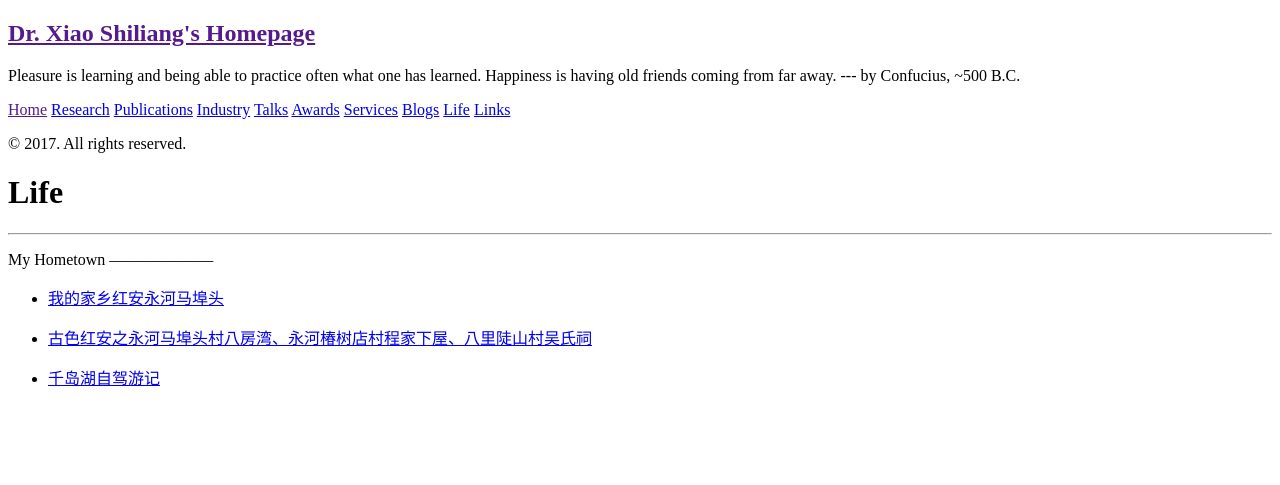
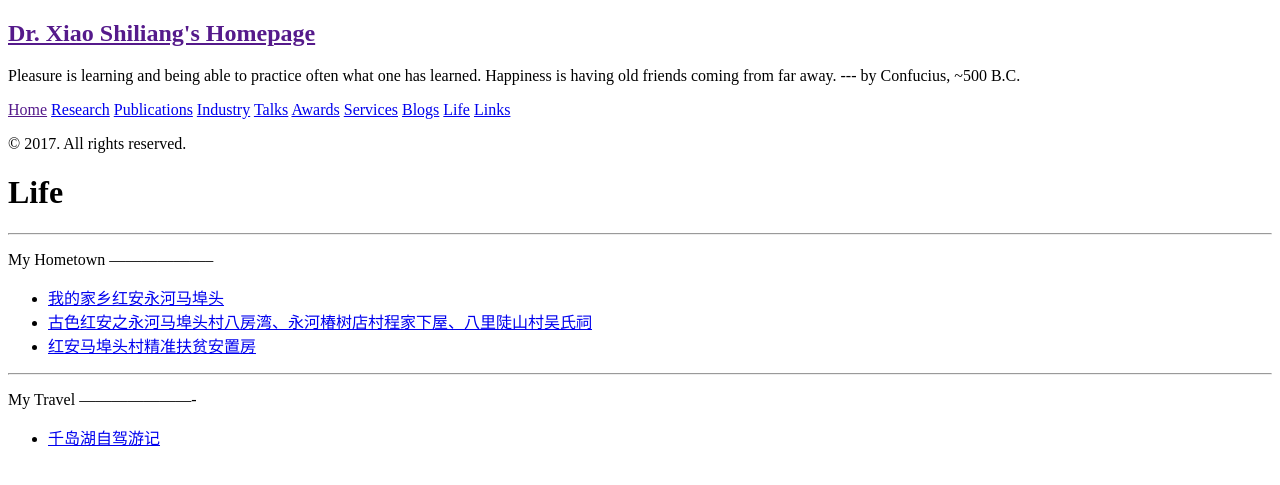
Before and after one commit to slxiao/slxiao.github.io, a Jekyll site: the page built from 7life.md, in a window 1280 px wide. Shown: the top 485 px of the page. Built offline with Jekyll 4.4.1, drawn with Linux system fonts in a browser that asks for light colours; Markdown is read by kramdown in place of the engine named in the settings.

Commit message:
add link

```diff
--- a/7life.md
+++ b/7life.md
@@ -7,7 +7,10 @@ My Hometown
 --------------------
 
 - [我的家乡红安永河马埠头](https://slxiao.github.io/presentations/MyHometownMabutou.pdf)
+- [古色红安之永河马埠头村八房湾、永河椿树店村程家下屋、八里陡山村吴氏祠](http://www.redhongan.com/p/32803.html)
+- [红安马埠头村精准扶贫安置房](http://www.vzan.com/t/d-18076646?pageIndex=1)
 
-- [古色红安之永河马埠头村八房湾、永河椿树店村程家下屋、八里陡山村吴氏祠](http://www.redhongan.com/p/32803.html)
-
+***
+My Travel
+----------------------
 - [千岛湖自驾游记](http://club.autohome.com.cn/bbs/thread-o-200042-53263644-1.html)
```
